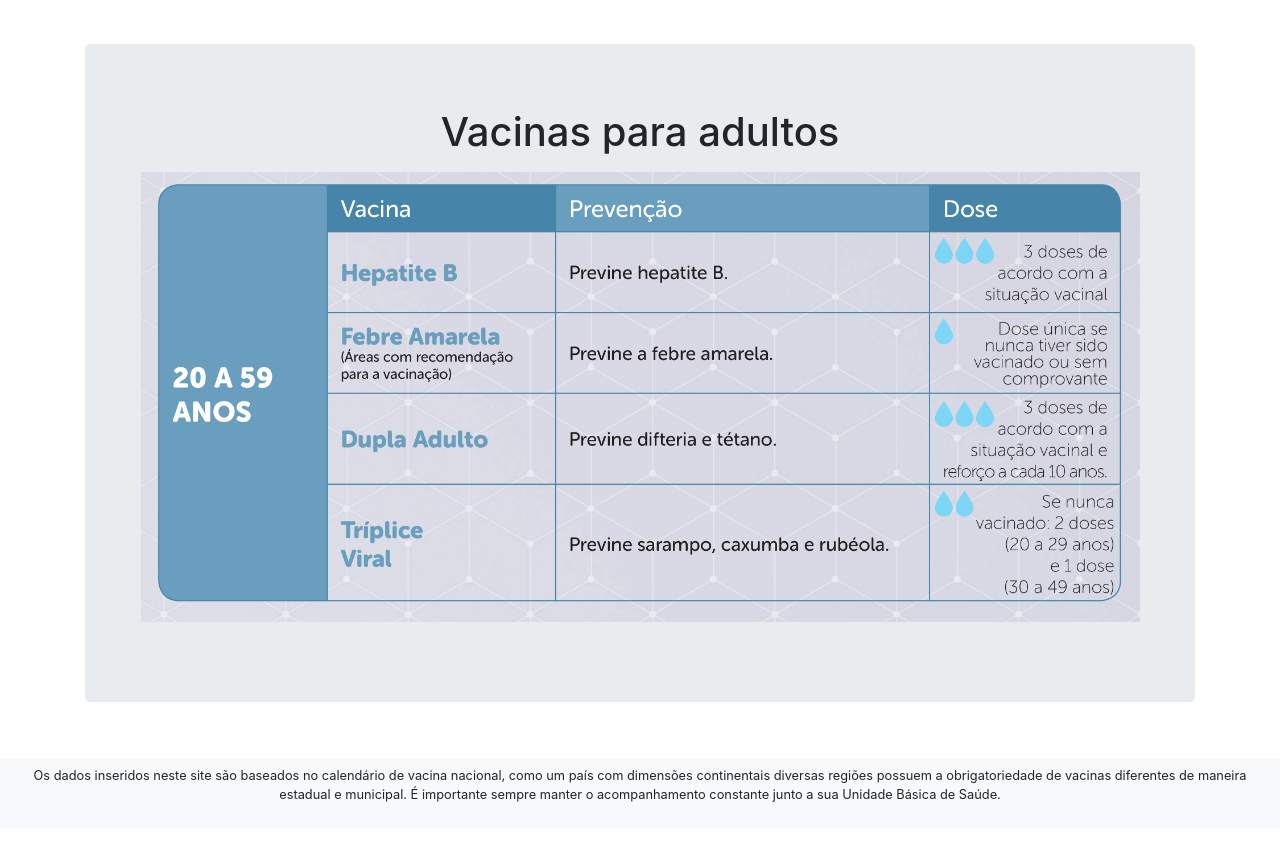
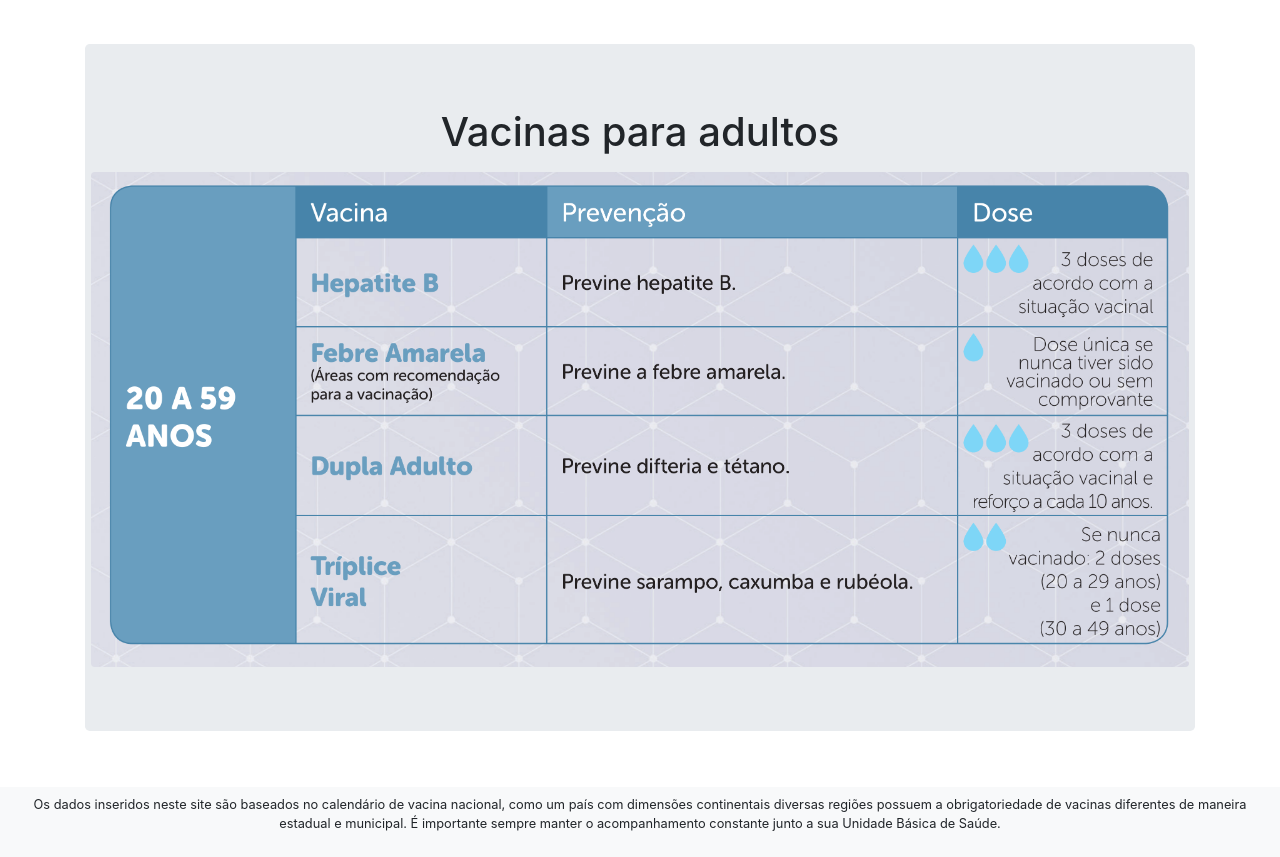
Before and after one commit to univesp-projeto-integrador-3/info_vacinas, a Flask app: page /adultos in a window 1280 px wide. Shown: the part 56-913 px from the top of the page. Before the commit the page ends 858 px from the top, so only its background shows below. Run offline with Flask 2, Linux system fonts and the light colour scheme; parts of the project's set-up code (start-up, migrations or seed data) failed here and were passed over; some libraries are stand-ins or nearby versions.

Commit message:
altera tamanhos de imagens

```diff
--- a/project/client/templates/calendario/adultos.html
+++ b/project/client/templates/calendario/adultos.html
@@ -14,9 +14,9 @@
         <!--</p>-->
         {% endif %}
 
-        <p>
-            <img src="{{url_for('static', filename='img/adultos.png')}}" width="90%">
-        </p>
+        <!--<p>-->
+            <img src="{{url_for('static', filename='img/adultos.png')}}" class="rounded" width="99%">
+        <!--</p>-->
     </div>
 </section>
 
```
